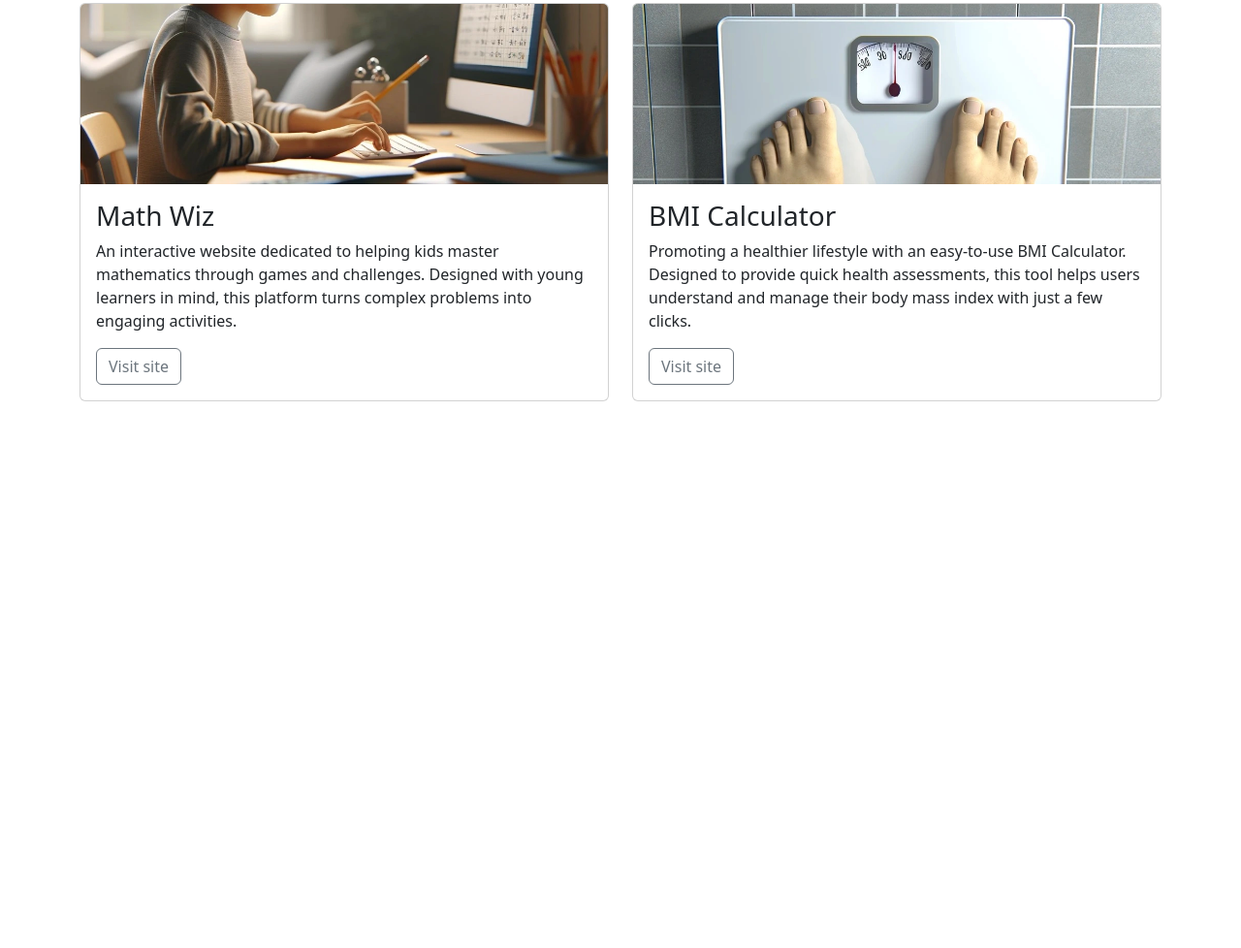
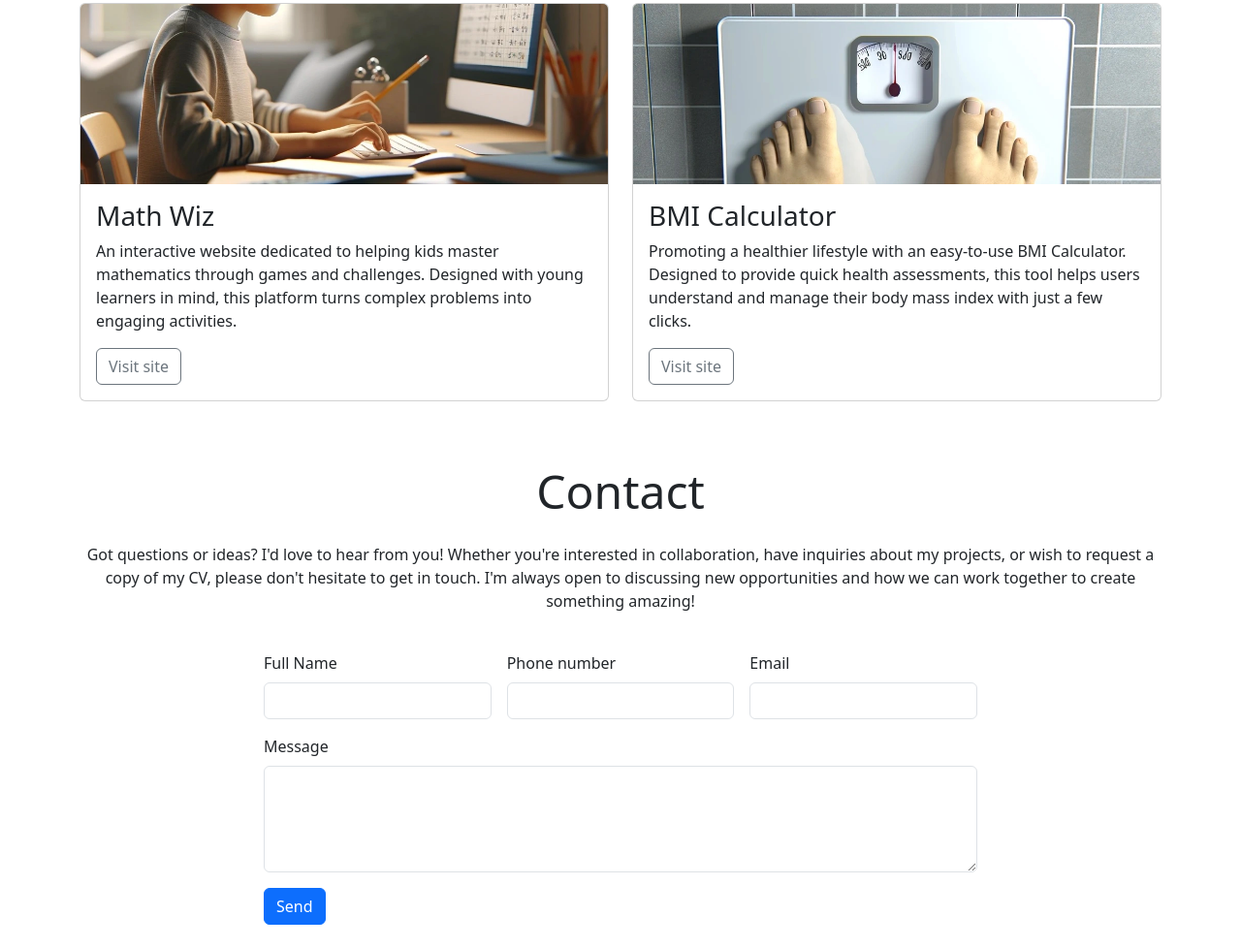
Before and after one commit to eganmc/Bootstrap-Portfolio-Test, a plain HTML site: page index.html in a window 1280 px wide. Shown: the part 1421-2399 px from the top of the page at 97% size. Before the commit the page ends 1875 px from the top, so only its background shows below. Drawn offline with nearby package versions, Linux system fonts and the light colour scheme.

Commit message:
added contact area

```diff
--- a/index.html
+++ b/index.html
@@ -171,6 +171,38 @@
         </section>
     </main>
 </main>
+
+<footer id="contact" class="container">
+  <div class="row justify-content-center">
+    <div class="col-12 text-center my-4">
+      <h2 class="display-5">Contact</h2>
+      <p class="mt-4">Got questions or ideas? I'd love to hear from you! Whether you're interested in collaboration, have inquiries about my projects, or wish to request a copy of my CV, please don't hesitate to get in touch. I'm always open to discussing new opportunities and how we can work together to create something amazing!</p>
+    </div>
+    <div class="col-12 col-md-10 col-lg-8 mb-4">
+      <form class="row g-3">
+  <div class="col-md-6 col-lg-4">
+    <label for=name" class="form-label">Full Name</label>
+    <input type="text" class="form-control" id=name">
+  </div>
+  <div class="col-12 col-lg-4">
+    <label for="phonenumber" class="form-label">Phone number</label>
+    <input type="number" class="form-control" id="phonenumber">
+  </div>
+  <div class="col-12 col-lg-4">
+    <label for="email" class="form-label">Email</label>
+    <input type="email" class="form-control" id="email">
+  </div>
+  <div class="col-12">
+  <label for="message" class="form-label">Message</label>
+  <textarea class="form-control" id="message" rows="4"></textarea>
+  </div>
+  <div class="col-12">
+    <button type="submit" class="btn btn-primary">Send</button>
+  </div>
+</form>
+</div>
+  </div>
+</footer>
     <!-- Bootstrap JS Script-->
     <script src="https://cdn.jsdelivr.net/npm/bootstrap@5.3.3/dist/js/bootstrap.bundle.min.js" integrity="sha384-YvpcrYf0tY3lHB60NNkmXc5s9fDVZLESaAA55NDzOxhy9GkcIdslK1eN7N6jIeHz" crossorigin="anonymous"></script>
 </body>
```
